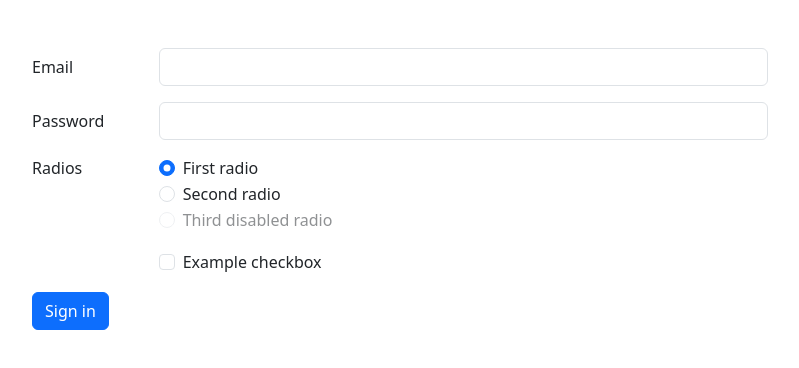
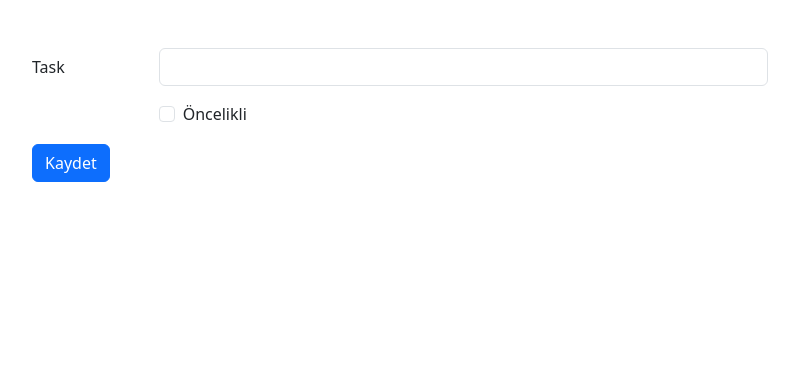
Before and after one commit to burakOzden1/React-Basic, a React (Vite) app in the folder 5-react-form-ile-calismak/: page / in a window 1280 px wide. Shown: the top 368 px of the page, without its empty margins (240-1039 px from the left). Built offline with nearby package versions, Linux system fonts and the light colour scheme.

Commit message:
bootstrap duzenlemesi, form icindeki bilgilerin uuid ile eklenmesi ve istenilen ogenin silinmesi.

```diff
--- a/5-react-form-ile-calismak/package.json
+++ b/5-react-form-ile-calismak/package.json
@@ -12,7 +12,8 @@
   "dependencies": {
     "bootstrap": "^5.3.3",
     "react": "^18.2.0",
-    "react-dom": "^18.2.0"
+    "react-dom": "^18.2.0",
+    "uuid": "^9.0.1"
   },
   "devDependencies": {
     "@types/react": "^18.2.66",
--- a/5-react-form-ile-calismak/src/TaskForm.jsx
+++ b/5-react-form-ile-calismak/src/TaskForm.jsx
@@ -1,54 +1,63 @@
+import {v4 as uuidv4} from 'uuid';
+import { useState } from "react"
+import TaskList from "./TaskList"
+
 export default function TaskForm() {
+    const emptyForm = {task: "", priority: false}
+    const [ formData, setFormData ] = useState({emptyForm})
+    const [tasks, setTasks] = useState([])
+
+    function handleInputChange(event) {
+        setFormData(prev => {
+            return {
+                ...prev,
+                [event.target.name]: event.target.type === "checkbox" ? event.target.checked : event.target.value
+            }
+        })
+    }
+
+    function removeTask(uuid) {
+        console.log(uuid)
+        setTasks(prev => prev.filter(item => item.uuid !== uuid))
+    }
+
+    function handleFormSubmit(event) {
+        event.preventDefault()
+        console.log(formData)
+        if (formData.task.length > 3) {
+            formData.uuid = uuidv4()
+            setTasks(
+                prev => [formData, ...prev]
+            )
+            setFormData(emptyForm)
+            event.target.reset()
+            console.log(tasks)
+        }
+    }
+
     return (
     <>
-            <form>
+        <form onSubmit={handleFormSubmit}>
             <div className="row mb-3">
-                    <label htmlFor="inputEmail3" className="col-sm-2 col-form-label">Email</label>
+                <label htmlFor="task" className="col-sm-2 col-form-label">Task</label>
                 <div className="col-sm-10">
-                    <input type="email" className="form-control" id="inputEmail3" />
+                <input type="text" className="form-control" id="task" name="task" onChange={handleInputChange} />
                 </div>
             </div>
             <div className="row mb-3">
-                    <label htmlFor="inputPassword3" className="col-sm-2 col-form-label">Password</label>
-                    <div className="col-sm-10">
-                    <input type="password" className="form-control" id="inputPassword3" />
-                    </div>
-                </div>
-                <fieldset className="row mb-3">
-                    <legend className="col-form-label col-sm-2 pt-0">Radios</legend>
-                    <div className="col-sm-10">
-                    <div className="form-check">
-                        <input className="form-check-input" type="radio" name="gridRadios" id="gridRadios1" value="option1" checked />
-                        <label className="form-check-label" htmlFor="gridRadios1">
-                        First radio
-                        </label>
-                    </div>
-                    <div className="form-check">
-                        <input className="form-check-input" type="radio" name="gridRadios" id="gridRadios2" value="option2" />
-                        <label className="form-check-label" htmlFor="gridRadios2">
-                        Second radio
-                        </label>
-                    </div>
-                    <div className="form-check disabled">
-                        <input className="form-check-input" type="radio" name="gridRadios" id="gridRadios3" value="option3" disabled />
-                        <label className="form-check-label" htmlFor="gridRadios3">
-                        Third disabled radio
-                        </label>
-                    </div>
-                    </div>
-                </fieldset>
-                <div className="row mb-3">
                 <div className="col-sm-10 offset-sm-2">
                 <div className="form-check">
-                        <input className="form-check-input" type="checkbox" id="gridCheck1" />
-                        <label className="form-check-label" htmlFor="gridCheck1">
-                        Example checkbox
+                    <input className="form-check-input" type="checkbox" id="priority" name="priority" onChange={handleInputChange} />
+                    <label className="form-check-label" htmlFor="priority">
+                    Öncelikli
                     </label>
                 </div>
                 </div>
             </div>
-                <button type="submit" className="btn btn-primary">Sign in</button>
+            <button type="submit" className="btn btn-primary">Kaydet</button>
         </form>
+
+        <TaskList tasks={tasks} removeTask={removeTask} />
     </>
     )
 }
--- /dev/null
+++ b/5-react-form-ile-calismak/src/TaskList.jsx
@@ -0,0 +1,19 @@
+export default function TaskList({tasks, removeTask}) {
+
+    if (tasks.length === 0) {
+        return <></>
+    }
+
+    return (
+        <>
+            <ul className="list-group my-3">
+                <li class="list-group-item active" aria-current="true">Görevler</li>
+                {tasks.map((item) =>
+                    <li className="list-group-item" key={item.uuid}>{item.task}
+                        <span className="btn btn-sm btn-danger float-end" onClick={() => removeTask(item.uuid)}>Sil</span>
+                    </li>
+                    )}
+            </ul>
+        </>
+    )
+}
```
Also changed, not shown: 1 other file (tests, documents, lock files or other folders). Lines whose indentation alone changed are shown as unchanged.
